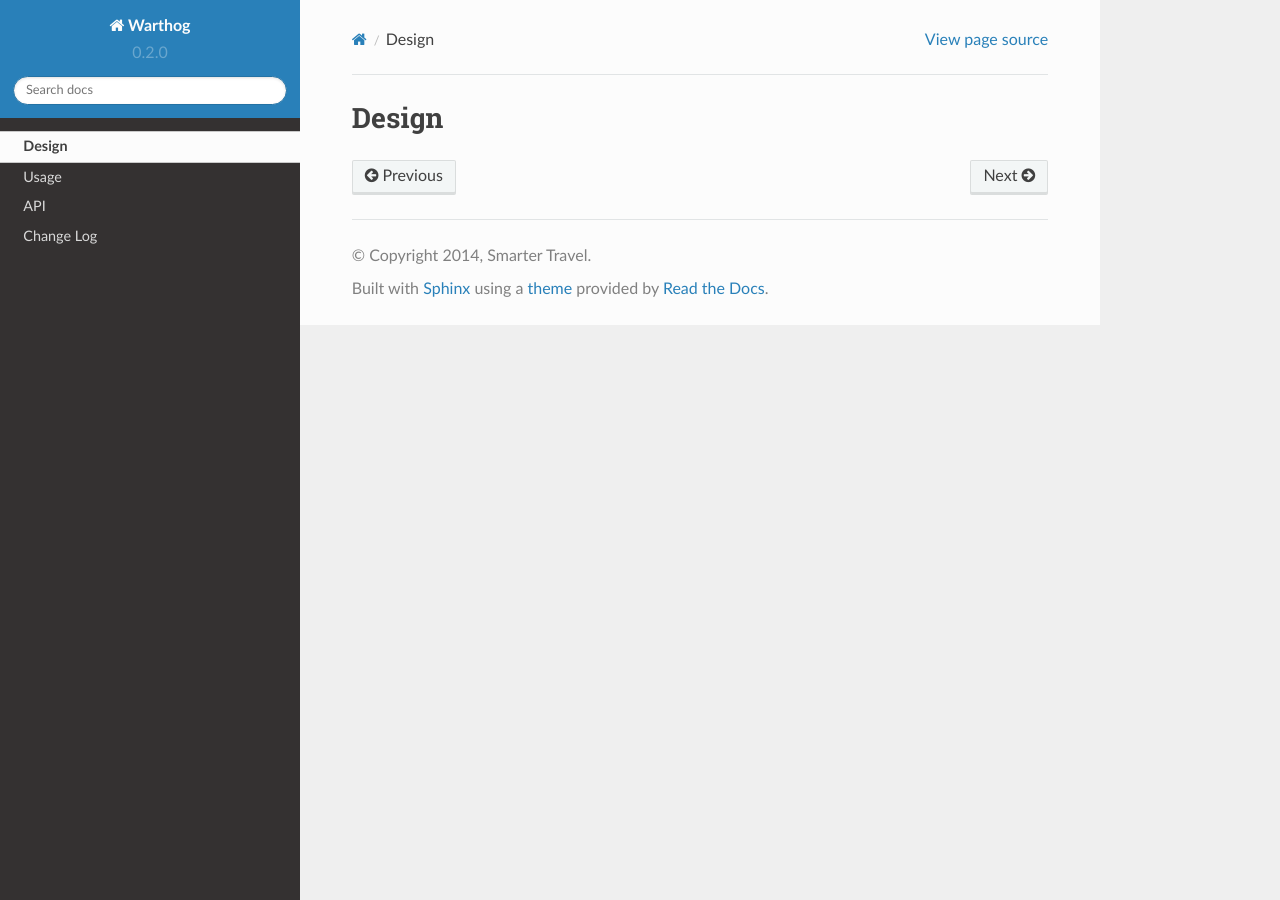
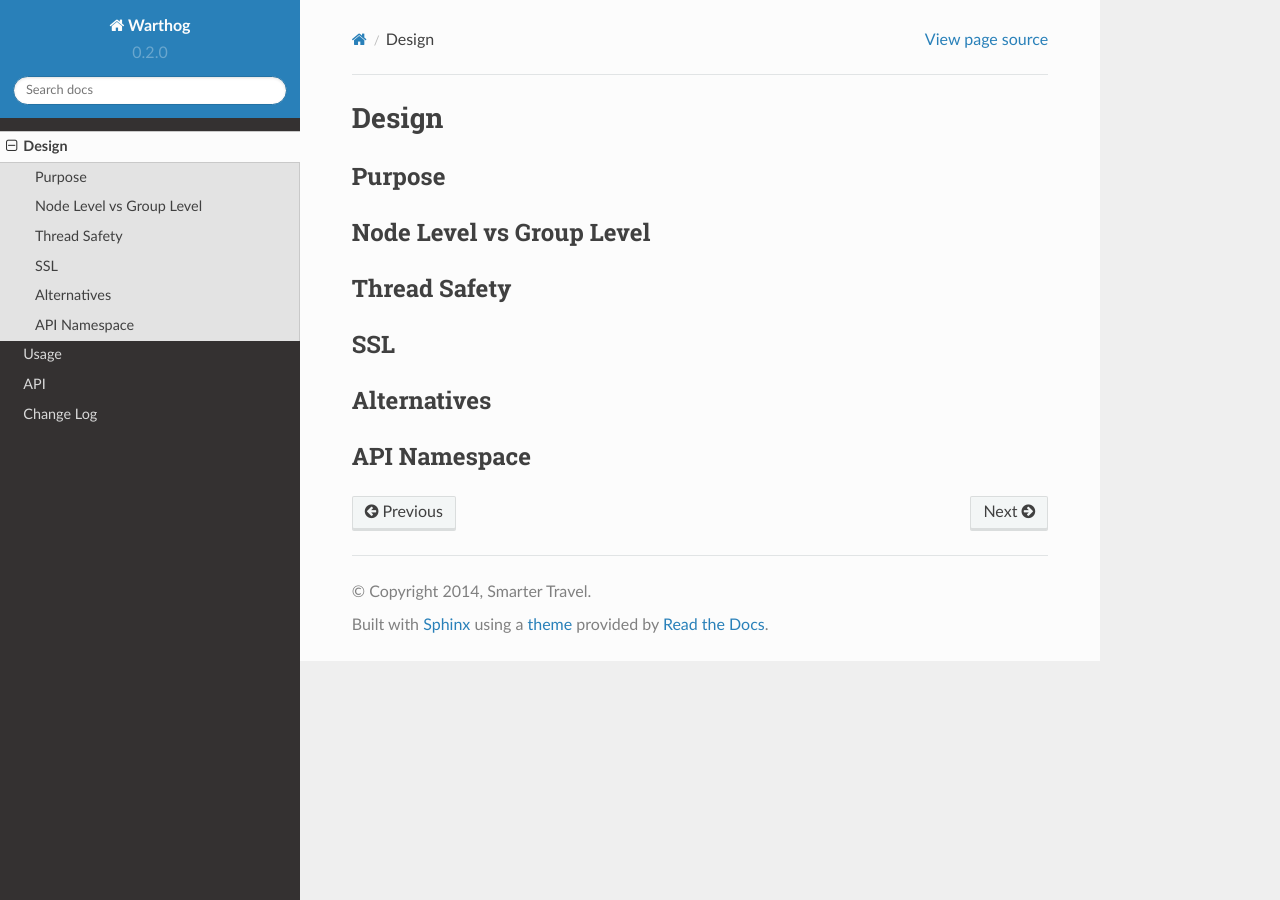
Before and after one commit to smarter-travel-media/warthog, a Sphinx documentation site: the page built from doc/source/design.rst, in a window 1280 px wide. Built offline with Sphinx 7.4.7 and the Read the Docs theme 2.0.0, drawn with Linux system fonts in a browser that asks for light colours; some of the changed lines change nothing that is shown.

Commit message:
Headers for design doc

```diff
--- a/doc/source/design.rst
+++ b/doc/source/design.rst
@@ -1,14 +1,25 @@
 Design
 ======
 
-.. TODO: Purpose: deploy only
+Purpose
+-------
 
-.. TODO: Node level operations vs group level
 
-.. TODO: Thread safety?
+Node Level vs Group Level
+-------------------------
 
-.. TODO: SSL?
 
-.. TODO: Official client vs ... this one? requests?
+Thread Safety
+-------------
 
-.. TODO: API module vs core, transport, exceptions
+
+SSL
+---
+
+
+Alternatives
+------------
+
+
+API Namespace
+-------------
```
